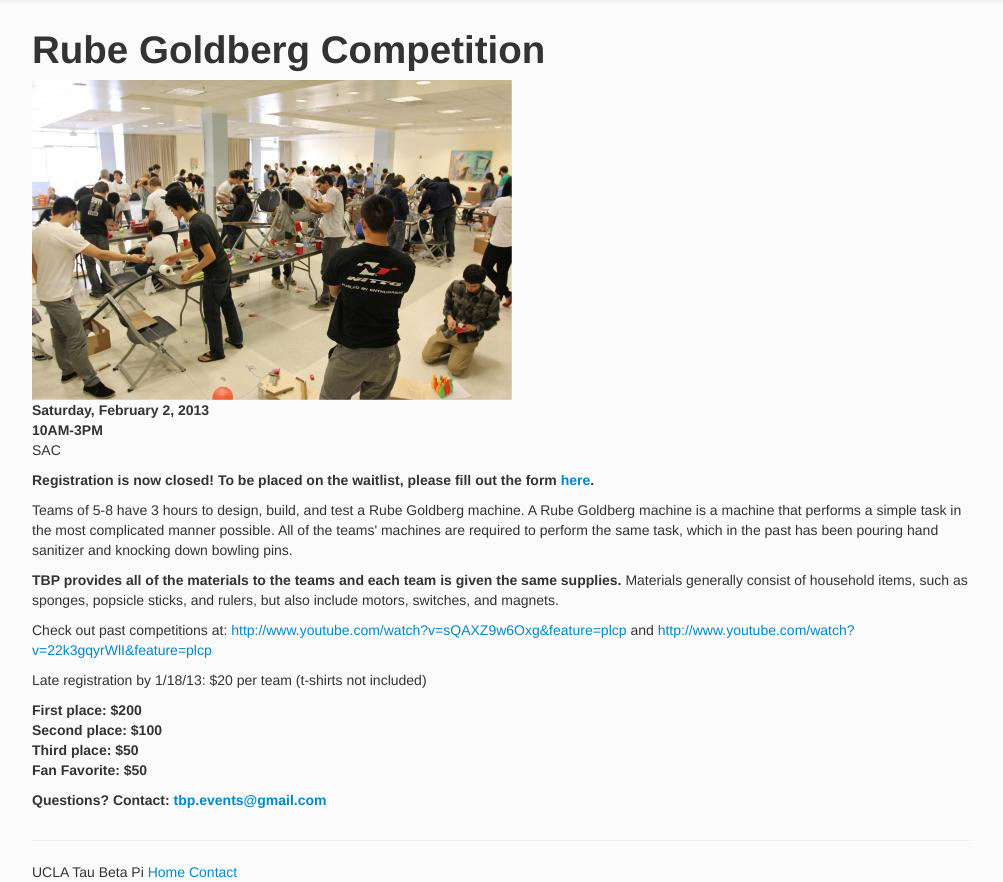
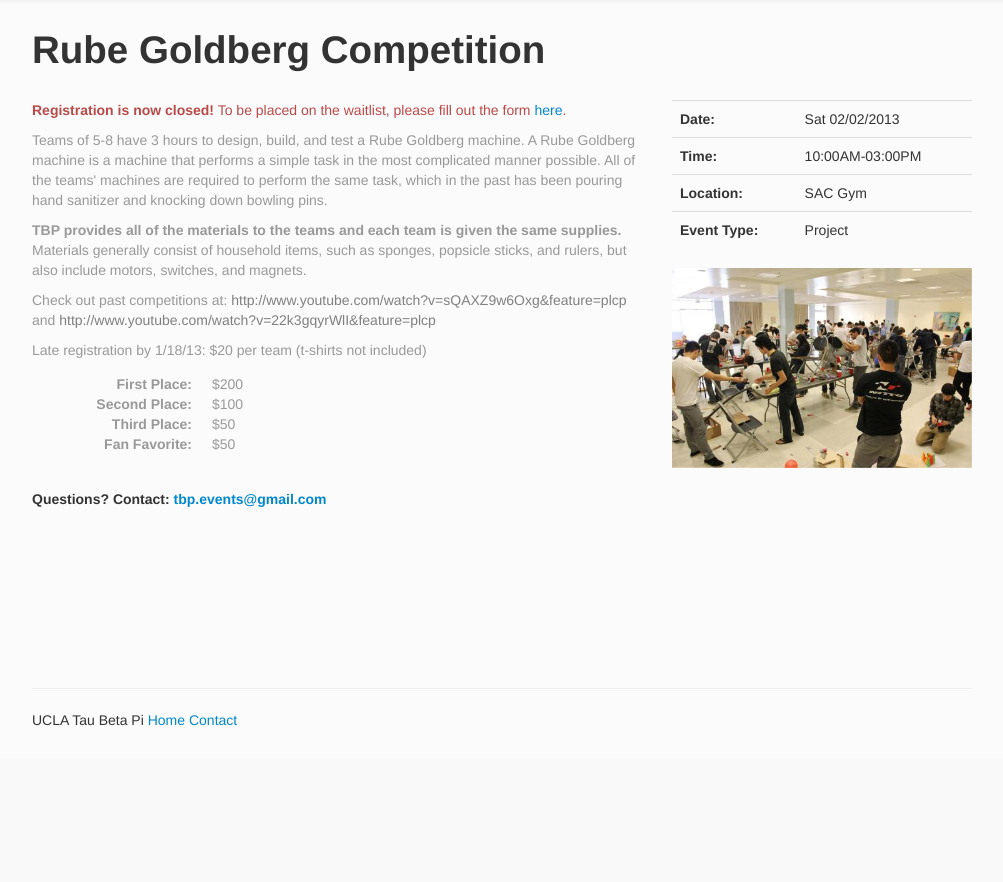
Before and after one commit to shannonjmtan/tbpsite, a Django app: template templates/rube_goldberg.html in a window 1280 px wide. Shown: the part 42-924 px from the top of the page, without its empty margins (138-1141 px from the left). After the commit the page ends 768 px from the top, so only its background shows below. Run offline with Django 3.2, Linux system fonts and the light colour scheme; the template is opened without the code that fills it, so the values that code supplies are empty.

Commit message:
more html snippets

```diff
--- a/templates/poker_tournament.html
+++ b/templates/poker_tournament.html
@@ -46,8 +46,6 @@
 
     </div>
     <div class="span4">
-      <img src="http://placehold.it/500x500" class="img-rounded">
-      <br>
       <table class="table">
            <tr>
            <th>Date:</th>
@@ -67,6 +65,8 @@
            <tr>
            </tr>
       </table>
+      <img src="http://placehold.it/500x500"></img>
+      <br>
     </div>
 </div>
 
--- a/templates/rube_goldberg.html
+++ b/templates/rube_goldberg.html
@@ -3,36 +3,71 @@
 {% block title %}Rube Goldberg Competition{% endblock %}
 
 {% block content %}
+<!-- TITLE -->
+<div class="row">
+    <div class="span12" style="margin-bottom:20px">
 
-<h1>Rube Goldberg Competition</h1>
+    <!--<h4>Tau Beta Pi Presents:</h4>--><!--optional-->
+    <h1>Rube Goldberg Competition</h1>
+    </div>
+</div>
 
-<img src="static/img/IMG_1071.JPG" alt="Rube Goldberg 2012" />
-<p><strong>Saturday, February 2, 2013<br />
-10AM-3PM</strong><br />
-SAC<br />
+<div class="row">
+    <div class="span8">
+    <p class="text-error"><strong>Registration is now closed!</strong> To be placed on the waitlist, please fill out the form
+	<a href="https://docs.google.com/spreadsheet/viewform?formkey=dGZSbTRBaTNyczR4YnVPOWNDVmJLVWc6MQ#gid=0">here</a>.</p>
 
-<p><strong>Registration is now closed! To be placed on the waitlist, please fill out the form
-<a href="https://docs.google.com/spreadsheet/viewform?formkey=dGZSbTRBaTNyczR4YnVPOWNDVmJLVWc6MQ#gid=0">here</a>.</strong>
+	<div class="muted">
+	<p>Teams of 5-8 have 3 hours to design, build, and test a Rube Goldberg machine. A Rube Goldberg machine is a machine that performs a simple task in the most complicated manner possible. All of the teams' machines are required to perform the same task, which in the past has been pouring hand sanitizer and knocking down bowling pins.
+	<p><strong>TBP provides all of the materials to the teams and each team is given the same supplies.</strong> Materials generally consist of household items, such as sponges, popsicle sticks, and rulers, but also include motors, switches, and magnets.
+	<p>Check out past competitions at:
+	<a href="http://www.youtube.com/watch?v=sQAXZ9w6Oxg&feature=plcp" style="color:gray">http://www.youtube.com/watch?v=sQAXZ9w6Oxg&feature=plcp</a>
+and
+	<a href="http://www.youtube.com/watch?v=22k3gqyrWlI&feature=plcp" style="color:gray">http://www.youtube.com/watch?v=22k3gqyrWlI&feature=plcp</a>
 
-<p>Teams of 5-8 have 3 hours to design, build, and test a Rube Goldberg machine.
-A Rube Goldberg machine is a machine that performs a simple task in the most complicated manner possible.
-All of the teams' machines are required to perform the same task, which in the past has been pouring hand sanitizer and knocking down bowling pins.
+	<p>Late registration by 1/18/13: $20 per team (t-shirts not included)
 
-<p><strong>TBP provides all of the materials to the teams and each team is given the same supplies.</strong>
-Materials generally consist of household items, such as sponges, popsicle sticks, and rulers, but also include motors, switches, and magnets.
+	<dl class="dl-horizontal">
+        <dt>First Place:</dt>
+        <dd>$200</dd>
+        <dt>Second Place: </dt>
+        <dd>$100</dd>
+        <dt>Third Place: </dt>
+        <dd>$50</dd>
+		<dt>Fan Favorite:</dt>
+		<dd>$50</dd>
+    </dl>
+	</div>
+    </div>
 
-<p>Check out past competitions at:
-<a href="http://www.youtube.com/watch?v=sQAXZ9w6Oxg&feature=plcp">http://www.youtube.com/watch?v=sQAXZ9w6Oxg&feature=plcp</a>
-and
-<a href="http://www.youtube.com/watch?v=22k3gqyrWlI&feature=plcp">http://www.youtube.com/watch?v=22k3gqyrWlI&feature=plcp</a>
+    <div class="span4">
+      <table class="table">
+           <tr>
+           <th>Date:</th>
+           <td>Sat 02/02/2013</td>
+           </tr>
+           <tr>
+           <th>Time:</th>
+           <td>10:00AM-03:00PM</td>
+           </tr>
+           <tr>
+           <th>Location:</th>
+           <td>SAC Gym</td>
+           </tr>
+           <tr>
+           <th>Event Type:</th>
+           <td>Project</td> <!-- project, social event, mandatory, etc-->
+           <tr>
+           </tr>
+      </table>
+      <img src="static/img/IMG_1071.JPG" width="500"></img>
+      <br>
+    </div>
+</div>
 
-<p>Late registration by 1/18/13: $20 per team (t-shirts not included)
-
-<p><strong>First place: $200<br />
-Second place: $100<br />
-Third place: $50<br />
-Fan Favorite: $50</strong>
-
-<p><strong>Questions? Contact: <a href="mailto:tbp.events@gmail.com">tbp.events@gmail.com</a></strong>
-
+<div class="row">
+    <div class="span12" style="margin-top:15px">
+    <p><strong>Questions? Contact: <a href="mailto:tbp.events@gmail.com">tbp.events@gmail.com</a></strong>
+    </div>
+</div>
 {% endblock %}
```
Also changed, not shown: templates/event_template.html (added, +51 -0 lines), templates/home.html (+12 -5 lines).
